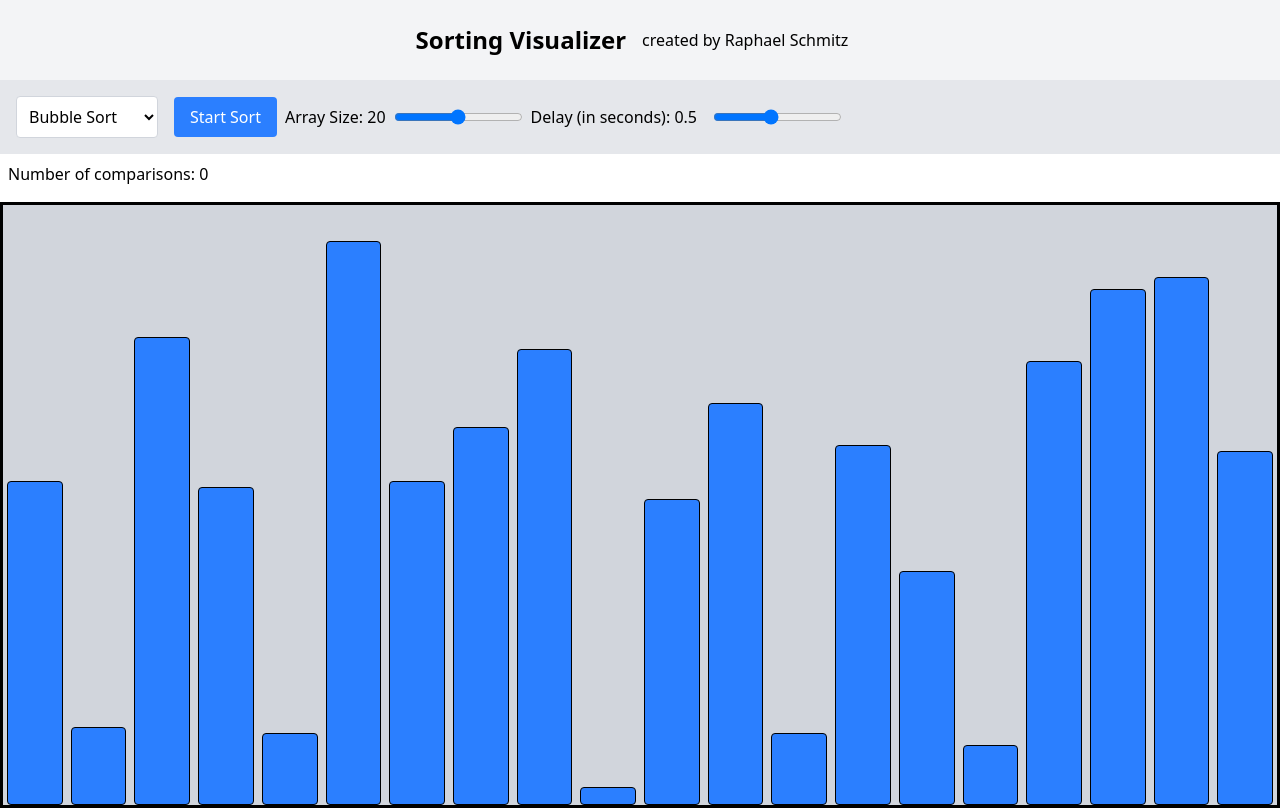
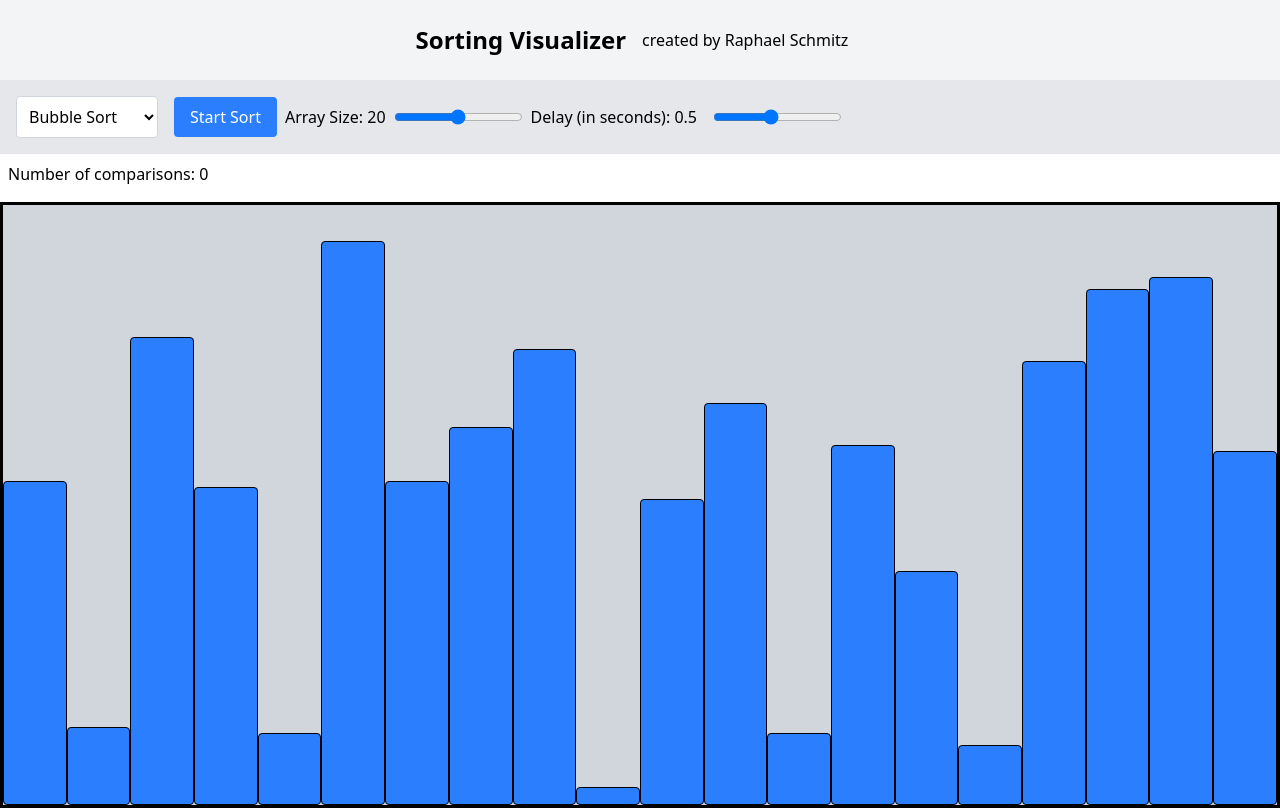
Before and after one commit to schmitz-raphael/sorting_visualizer, a Next.js app: page / in a window 1280 px wide. Built offline with nearby package versions, Linux system fonts and the light colour scheme.

Commit message:
remove margin to make the nums more visible

```diff
--- a/src/app/ui/NumContainer.tsx
+++ b/src/app/ui/NumContainer.tsx
@@ -12,7 +12,7 @@ export default function NumContainer({nums, highlighted = []}: NumContainerProps
                 {nums.map((item, index) => (
                     <div
                         key={index}
-                        className={`mx-1 rounded-sm ${highlighted.includes(index) ? "bg-red-500" : "bg-blue-500"} border border-black-300`}
+                        className={`rounded-sm ${highlighted.includes(index) ? "bg-red-500" : "bg-blue-500"} border border-black-300`}
                         style={{
                             height:`${item}%`,
                             width: `${100 / nums.length}%`
```
